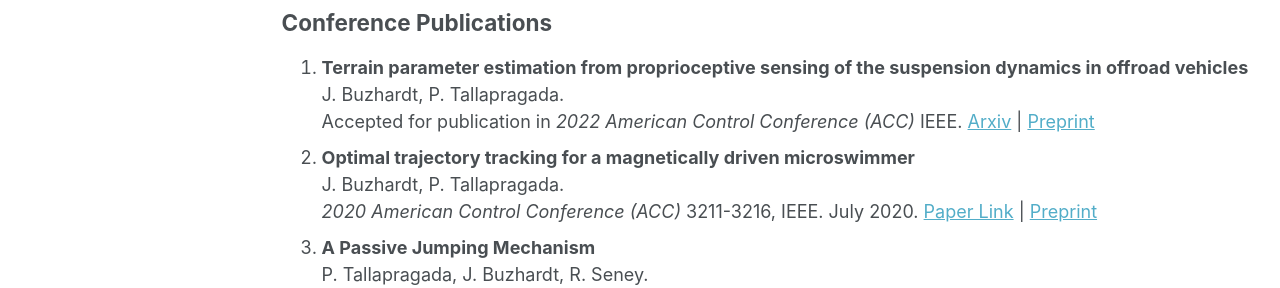
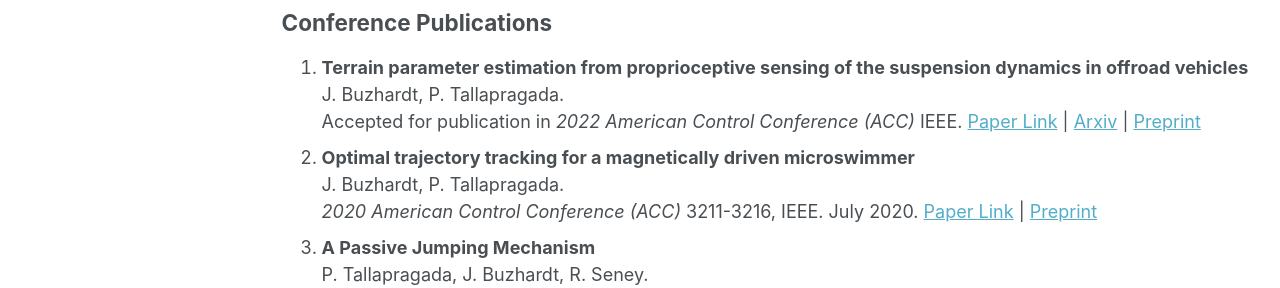
Before and after one commit to jbuzhar/jbuzhar.github.io, a Jekyll site: the page built from _pages/publications.md, in a window 1280 px wide and 1280 px high. Shown: the part 659-947 px from the top of the window. Built offline with Jekyll 4.4.1, drawn with Linux system fonts in a browser that asks for light colours.

Commit message:
update publications

```diff
--- a/_pages/publications.md
+++ b/_pages/publications.md
@@ -26,7 +26,7 @@ You can also find my publications on my [Google Scholar Profile](https://scholar
 ## Conference Publications
 0. **Terrain parameter estimation from proprioceptive sensing of the suspension dynamics in offroad vehicles** \
    J. Buzhardt, P. Tallapragada. \
-   Accepted for publication in _2022 American Control Conference (ACC)_ IEEE. [Arxiv](https://arxiv.org/abs/2202.04727) | [Preprint](/files/bt_estimation_acc2022.pdf)
+   Accepted for publication in _2022 American Control Conference (ACC)_ IEEE. [Paper Link](https://doi.org/10.23919/ACC53348.2022.9867793) | [Arxiv](https://arxiv.org/abs/2202.04727) | [Preprint](/files/bt_estimation_acc2022.pdf)
 <!-- [Paper Link]() [Preprint]() -->
 <!-- # -->
 0. **Optimal trajectory tracking for a magnetically driven microswimmer** \
```
